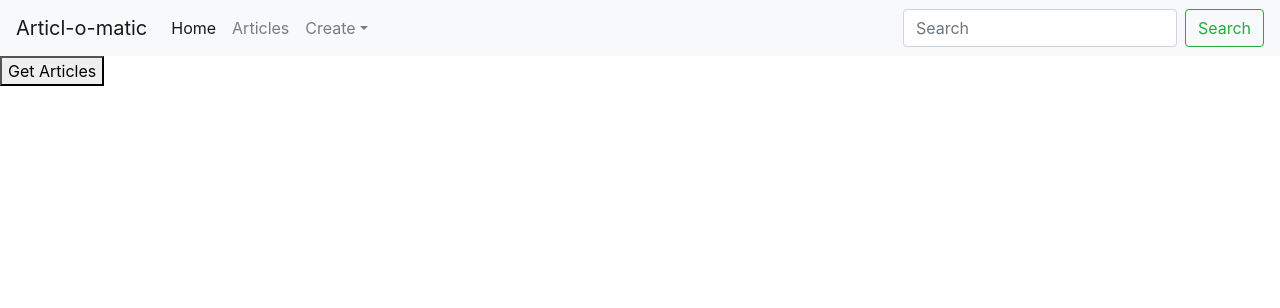
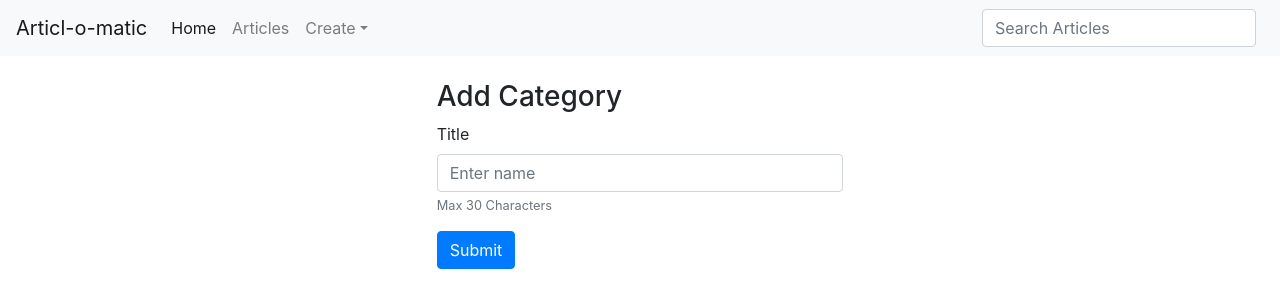
Before and after one commit to a-koro/Crud-Project-FrontEnd, a React (Create React App) app: page /categoryForm in a window 1280 px wide. Shown: the top 308 px of the page. Built offline with nearby package versions, Linux system fonts and the light colour scheme.

Commit message:
added create category view

```diff
--- a/src/App.js
+++ b/src/App.js
@@ -1,31 +1,21 @@
-import logo from './logo.svg';
 import './App.css';
 import Navbar from './components/Navbar';
-import { Route, Switch, BrowserRouter, Redirect } from 'react-router-dom';
-import Article from './components/Article';
-import Author from './components/Author';
+import { Route, Switch, BrowserRouter } from 'react-router-dom';
 import ArticleList from './components/ArticleList';
 import ArticleForm from './components/ArticleForm';
+import CategoryForm from './components/CategoryForm';
 
 function App() {
-
-  function fetchFromGetArticles() {
-    fetch("/api/getArticles")
-      .then(response => response.json())
-      .then((data) => {
-        console.log(data);
-      });
-  }
 
   return (
     <div className="container-fluid p-0">
       <BrowserRouter>
         <Navbar/>
-        <button onClick={fetchFromGetArticles}>Get Articles</button>
         <Switch>
           <Route exact path="/" component={ArticleList}/>
           <Route path="/articles" component={ArticleList}/>
           <Route path="/articleForm" component={ArticleForm}/>
+          <Route path="/categoryForm" component={CategoryForm}/>
           <Route path="/admin"/>
         </Switch>
       </BrowserRouter>
--- a/src/components/ArticleForm.jsx
+++ b/src/components/ArticleForm.jsx
@@ -1,15 +1,16 @@
 import React, { useState, useEffect } from 'react';
+import { useHistory } from "react-router-dom";
 
 export default function ArticleForm() {
 
     const [categories, setCategories] = useState([]);
+    const history = useHistory();
 
     function getCategories() {
         fetch("/api/getCategories")
             .then(response => response.json())
             .then(data => {
-                console.log(data);
-                setCategories(data);
+                setCategories(data.sort((a, b) => (a.name > b.name) ? 1 : -1));
             });
     }
 
@@ -26,7 +27,7 @@ export default function ArticleForm() {
             }
         }).then(response => response.json())
         .then(data => {
-            console.log(data);
+            history.push('/articles');
         });
     }
 
@@ -37,22 +38,23 @@ export default function ArticleForm() {
     return (
         <div className="row">
             <div className="col-md-4 col-xs-12 offset-md-4 offset-xs-0">
+                <h3>Add Article</h3>
                 <form onSubmit={saveArticle}>
                     <div className="form-group">
-                        <label for="title">Title</label>
-                        <input type="text" name="title" className="form-control" id="title" aria-describedby="emailHelp" placeholder="Enter title" maxLength="60" required/>
-                        <small id="emailHelp" className="form-text text-muted">Max 60 Characters</small>
+                        <label htmlFor="title">Title</label>
+                        <input type="text" name="title" className="form-control" id="title" aria-describedby="titleHelp" placeholder="Enter title" maxLength="60" required/>
+                        <small id="titleHelp" className="form-text text-muted">Max 60 Characters</small>
                     </div>
                     <div className="form-group">
-                        <label for="content">Content</label>
+                        <label htmlFor="content">Content</label>
                         <textarea className="form-control" id="content" name="content" rows="10" placeholder="Write article" required></textarea>
                     </div>
                     <div className="form-group">
-                        <label for="category">Category</label>
+                        <label htmlFor="category">Category</label>
                         <select className="form-control" name="category" id="category" required>
                             <option value="">Select Category</option>
                             {categories.map((category) => {
-                                return <option value={category._id}>{category.name}</option>
+                                return <option value={category._id} key={category._id}>{category.name}</option>
                             })}
                         </select>
                     </div>
--- a/src/components/ArticleList.jsx
+++ b/src/components/ArticleList.jsx
@@ -1,29 +1,73 @@
-import { PromiseProvider } from 'mongoose';
 import React, { useState, useEffect } from 'react';
 import Article from './Article';
 
 export default function ArticleList() {
 
     const [elements, setElements] = useState([]);
+    const [update, setUpdate] = useState(true);
+    const [categories, setCategories] = useState([]);
 
     function fetchFromGetArticles() {
         fetch("/api/getArticles")
             .then(response => response.json())
             .then((data) => {
-                console.log(data);
                 setElements(data);
             });
     }
 
+    function getCategories() {
+        fetch("/api/getCategories")
+            .then(response => response.json())
+            .then(data => {
+                setCategories(data.sort((a, b) => (a.name > b.name) ? 1 : -1));
+            });
+    }
+
+    function getFilteredArticles(evt) {
+
+        if (!evt.target.value) {
+            fetchFromGetArticles();
+        }
+        else {
+            fetch('/api/getFilteredArticles', {
+                method: "GET",
+                headers: {
+                    category: evt.target.value
+                }
+            })
+                .then(response => response.json())
+                .then(data => {
+                    setElements(data);
+                });
+        }
+    }
+
     useEffect(() => {
         fetchFromGetArticles();
-    }, [])
+    }, [update])
+
+    useEffect(() => {
+        getCategories();
+    }, []);
 
     return (
         <div className="row">
             <div className="col-md-6 col-xs-12 offset-md-3 offset-xs-0">
+                <select className="form-control form-control-sm col-2" onChange={getFilteredArticles}>
+                    <option value="">Filter by</option>
+                    {categories.map((category) => {
+                        return <option value={category._id} key={category._id}>{category.name}</option>
+                    })}
+                </select>
                 {elements.map((element) => {
-                    return <Article title={element.title} content={element.content} author={element.authorFirstName + " " + element.authorLastName} articleId={element._id} category={element.category.name}/>
+                    return <Article
+                        key={element._id}
+                        title={element.title}
+                        content={element.content}
+                        author={element.authorFirstName + " " + element.authorLastName}
+                        articleId={element._id}
+                        category={element.category.name}
+                        update={{ update: update, setUpdate: setUpdate }} />
                 })}
             </div>
         </div>
--- /dev/null
+++ b/src/components/CategoryForm.jsx
@@ -0,0 +1,44 @@
+import React from 'react';
+import { useHistory } from "react-router-dom";
+
+export default function CategoryForm() {
+
+    const history = useHistory();
+
+    function saveArticle(evt) {
+
+        evt.preventDefault();
+
+        fetch('/api/addCategory', {
+            method: "POST",
+            headers: {
+                name: evt.target.name.value
+            }
+        })
+        .then(response => response.json())
+        .then(data => {
+            if(data.exists) {
+                alert("Category exists");
+            }
+            else {
+                history.push('/articles');
+            }
+        });
+    }
+
+    return (
+        <div className="row">
+            <div className="col-md-4 col-xs-12 offset-md-4 offset-xs-0">
+                <h3>Add Category</h3>
+                <form onSubmit={saveArticle}>
+                    <div className="form-group">
+                        <label htmlFor="name">Title</label>
+                        <input type="text" name="name" className="form-control" id="name" aria-describedby="nameHelp" placeholder="Enter name" maxLength="30" required/>
+                        <small id="nameHelp" className="form-text text-muted">Max 30 Characters</small>
+                    </div>
+                    <button type="submit" className="btn btn-primary">Submit</button>
+                </form>
+            </div>
+        </div>
+    );
+}
--- a/src/components/Navbar.jsx
+++ b/src/components/Navbar.jsx
@@ -3,8 +3,8 @@ import { Link } from 'react-router-dom';
 
 export default function Navbar() {
     return (
-        <nav className="navbar navbar-expand-lg navbar-light bg-light">
-            <a className="navbar-brand" href="#">Articl-o-matic</a>
+        <nav className="navbar navbar-expand-lg navbar-light bg-light mb-4">
+            <Link className="navbar-brand" to='/'>Articl-o-matic</Link>
             <button className="navbar-toggler" type="button" data-toggle="collapse" data-target="#navbarSupportedContent" aria-controls="navbarSupportedContent" aria-expanded="false" aria-label="Toggle navigation">
                 <span className="navbar-toggler-icon"></span>
             </button>
@@ -22,14 +22,13 @@ export default function Navbar() {
                             Create
                         </a>
                         <div className="dropdown-menu" aria-labelledby="navbarDropdown">
-                            <Link to="/categoryForm" className="dropdown-item">Add Category</Link>
-                            <Link to="/articleForm" className="dropdown-item">Add Article</Link>
+                            <Link to="/categoryForm" className="dropdown-item">Category</Link>
+                            <Link to="/articleForm" className="dropdown-item">Article</Link>
                         </div>
                     </li>
                 </ul>
                 <form className="form-inline my-2 my-lg-0">
-                    <input className="form-control mr-sm-2" type="search" placeholder="Search" aria-label="Search" />
-                    <button className="btn btn-outline-success my-2 my-sm-0" type="submit">Search</button>
+                    <input className="form-control mr-sm-2" type="search" placeholder="Search Articles" aria-label="Search" />
                 </form>
             </div>
         </nav>
```
Also changed, not shown: src/components/Article.jsx (+46 -10 lines), 1 other file (tests, documents, lock files or other folders).
